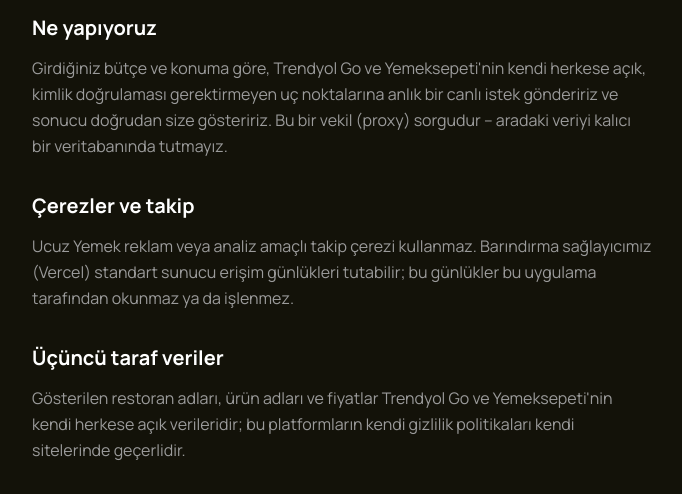
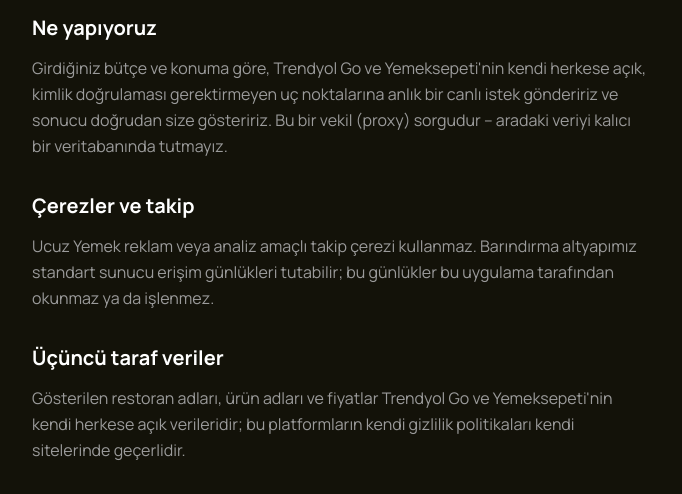
Before and after one commit to caelum0x/ucuz-yemek, a FastAPI app: page /gizlilik in a window 1280 px wide. Shown: the part 356-850 px from the top of the page, without its empty margins (252-934 px from the left). Run offline with FastAPI, Linux system fonts and the light colour scheme.

Commit message:
feat: add robots.txt, fix stale Vercel privacy wording, link city pages from chain-compare
- /robots.txt (new minimal route in api/index.py) allow-all + real Sitemap
  line -- no robots.txt existed anywhere in the repo before this.
- chain_compare.html: add a direct link back to the page's own city
  (/sehir/{city.slug}), not just to other cities/chains -- it only linked
  sideways before.
- privacy.html: remove the stale "(Vercel)" hosting-provider mention left
  over from before this app's migration to the self-hosted box.

Audited and confirmed already correct, no change needed: city.html already
cross-links to all other cities + all chain-comparison pages for its city;
chain_compare.html already cross-links to other chains/cities; every page
already has real <title>/meta description/canonical tags; /sitemap.xml's
_all_real_locs() already enumerates exactly len(CITIES)*len(CHAINS) +
len(CITIES) + 4 static routes with no cap (verified 124/124 locally).

```diff
--- a/api/index.py
+++ b/api/index.py
@@ -32,7 +32,7 @@ from typing import Any
 
 from fastapi import FastAPI, HTTPException, Query
 from fastapi.middleware.cors import CORSMiddleware
-from fastapi.responses import HTMLResponse, JSONResponse
+from fastapi.responses import HTMLResponse, JSONResponse, PlainTextResponse
 
 # ucuz_yemek/ lives at the repo root, one level up from this api/ dir. Vercel's
 # Python builder includes it via vercel.json's includeFiles; make sure it's
@@ -228,6 +228,14 @@ def frontend() -> str:
     return _FRONTEND_HTML_PATH.read_text(encoding="utf-8")
 
 
+@app.get("/robots.txt", response_class=PlainTextResponse)
+def robots_txt() -> str:
+    """Standard allow-all crawl directive pointing at the real sitemap (see
+    ucuz_yemek/pages.py's sitemap()) -- no SEO surface this app serves is
+    gated behind auth, so there is nothing real to Disallow."""
+    return "User-agent: *\nAllow: /\nSitemap: https://ucuz-yemek.ereboslab.com/sitemap.xml\n"
+
+
 # Real, server-rendered multi-page frontend (city pages, chain-comparison
 # pages, static pages, sitemap) -- see ucuz_yemek/pages.py. Kept as a router
 # include so this JS-driven "/" route and the JSON API above stay untouched.
--- a/web/templates/chain_compare.html
+++ b/web/templates/chain_compare.html
@@ -40,6 +40,8 @@
   restoranları döndürüyor, bu yüzden her şehir merkezinde her zincir çıkmayabilir -- hiçbir şey uydurulmaz.</div>
 {% endif %}
 
+<p><a href="/sehir/{{ city.slug }}">&larr; {{ city.display_name }}'de ne yenir, tüm bütçe sonuçlarını gör</a></p>
+
 <h2>{{ chain.display_name }}'i başka şehirde karşılaştır</h2>
 <ul class="city-grid">
   {% for other in cities %}
--- a/web/templates/privacy.html
+++ b/web/templates/privacy.html
@@ -18,9 +18,9 @@
   size gösteririz. Bu bir vekil (proxy) sorgudur -- aradaki veriyi kalıcı bir veritabanında tutmayız.</p>
 
 <h2>Çerezler ve takip</h2>
-<p class="lead">Ucuz Yemek reklam veya analiz amaçlı takip çerezi kullanmaz. Barındırma sağlayıcımız
-  (Vercel) standart sunucu erişim günlükleri tutabilir; bu günlükler bu uygulama tarafından
-  okunmaz ya da işlenmez.</p>
+<p class="lead">Ucuz Yemek reklam veya analiz amaçlı takip çerezi kullanmaz. Barındırma altyapımız
+  standart sunucu erişim günlükleri tutabilir; bu günlükler bu uygulama tarafından okunmaz ya da
+  işlenmez.</p>
 
 <h2>Üçüncü taraf veriler</h2>
 <p class="lead">Gösterilen restoran adları, ürün adları ve fiyatlar Trendyol Go ve Yemeksepeti'nin kendi
```
